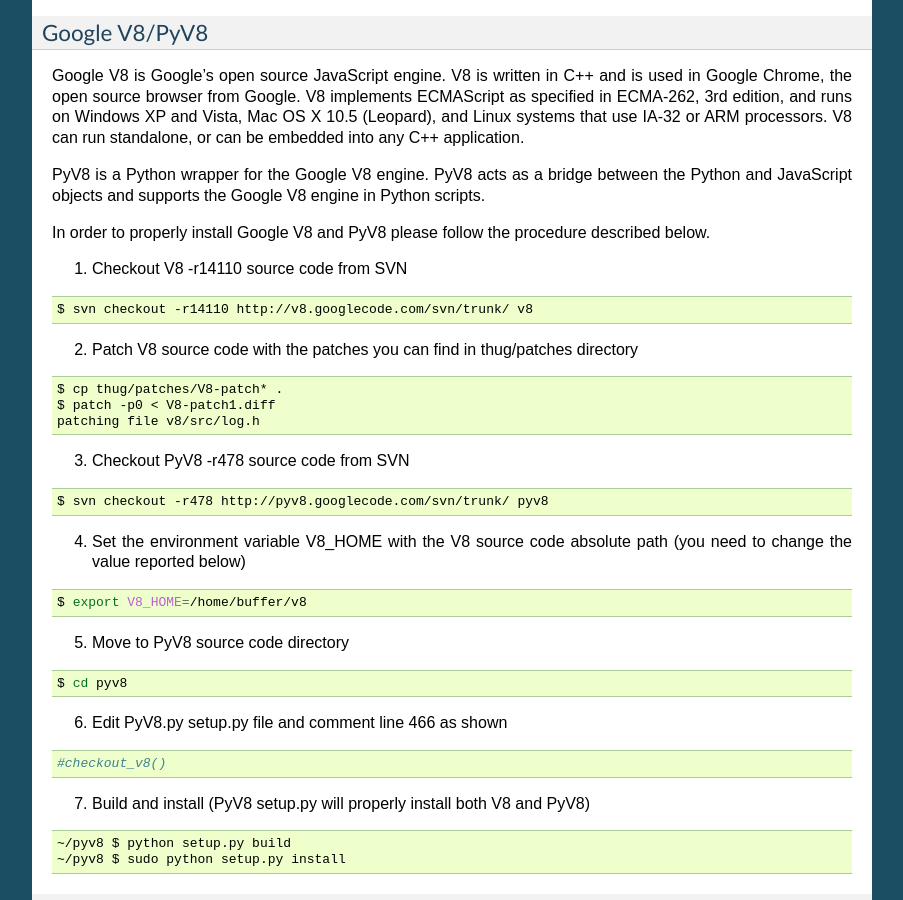
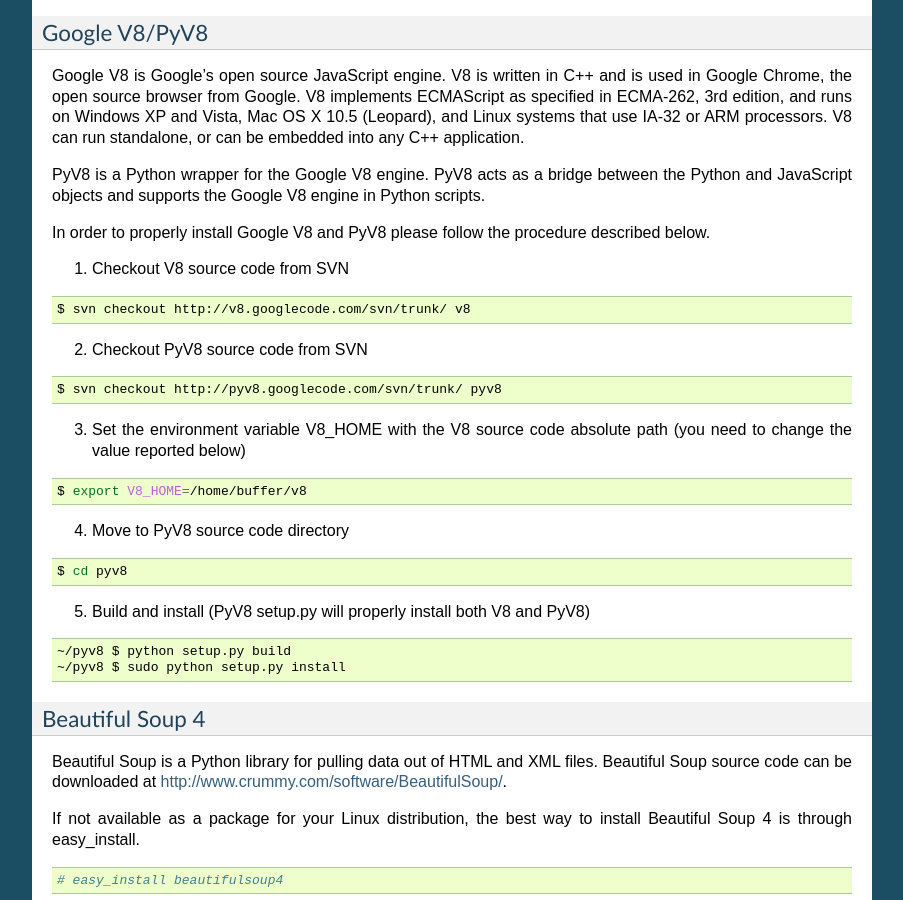
Before and after one commit to buffer/thug, a Sphinx documentation site: the page built from doc/source/build.rst, in a window 1280 px wide and 900 px high, scrolled down 821 px. Shown: the whole window, without its empty margins (198-1101 px from the left). Built offline with Sphinx 7.4.7, drawn with Linux system fonts in a browser that asks for light colours.

Commit message:
Updated documentation

```diff
--- a/doc/source/build.rst
+++ b/doc/source/build.rst
@@ -58,47 +58,32 @@
 In order to properly install Google V8 and PyV8 please follow the procedure described
 below.
 
-1. Checkout V8 -r14110 source code from SVN
+1. Checkout V8 source code from SVN
 
 .. code-block:: sh
 
-        $ svn checkout -r14110 http://v8.googlecode.com/svn/trunk/ v8
+        $ svn checkout http://v8.googlecode.com/svn/trunk/ v8
 
-2. Patch V8 source code with the patches you can find in thug/patches
-   directory
+2. Checkout PyV8 source code from SVN
 
 .. code-block:: sh
 
-        $ cp thug/patches/V8-patch* .
-        $ patch -p0 < V8-patch1.diff
-        patching file v8/src/log.h
+        $ svn checkout http://pyv8.googlecode.com/svn/trunk/ pyv8
 
-3. Checkout PyV8 -r478 source code from SVN
-
-.. code-block:: sh
-
-        $ svn checkout -r478 http://pyv8.googlecode.com/svn/trunk/ pyv8
-
-4. Set the environment variable V8_HOME with the V8 source code
+3. Set the environment variable V8_HOME with the V8 source code
    absolute path (you need to change the value reported below)
 
 .. code-block:: sh
 
         $ export V8_HOME=/home/buffer/v8
 
-5. Move to PyV8 source code directory
+4. Move to PyV8 source code directory
 
 .. code-block:: sh
 
         $ cd pyv8
 
-6. Edit PyV8.py setup.py file and comment line 466 as shown
-
-.. code-block:: sh
-
-        #checkout_v8()
-
-7. Build and install (PyV8 setup.py will properly install both V8
+5. Build and install (PyV8 setup.py will properly install both V8
    and PyV8)
 
 .. code-block:: sh
```
Also changed, not shown: README.md (+7 -19 lines).
